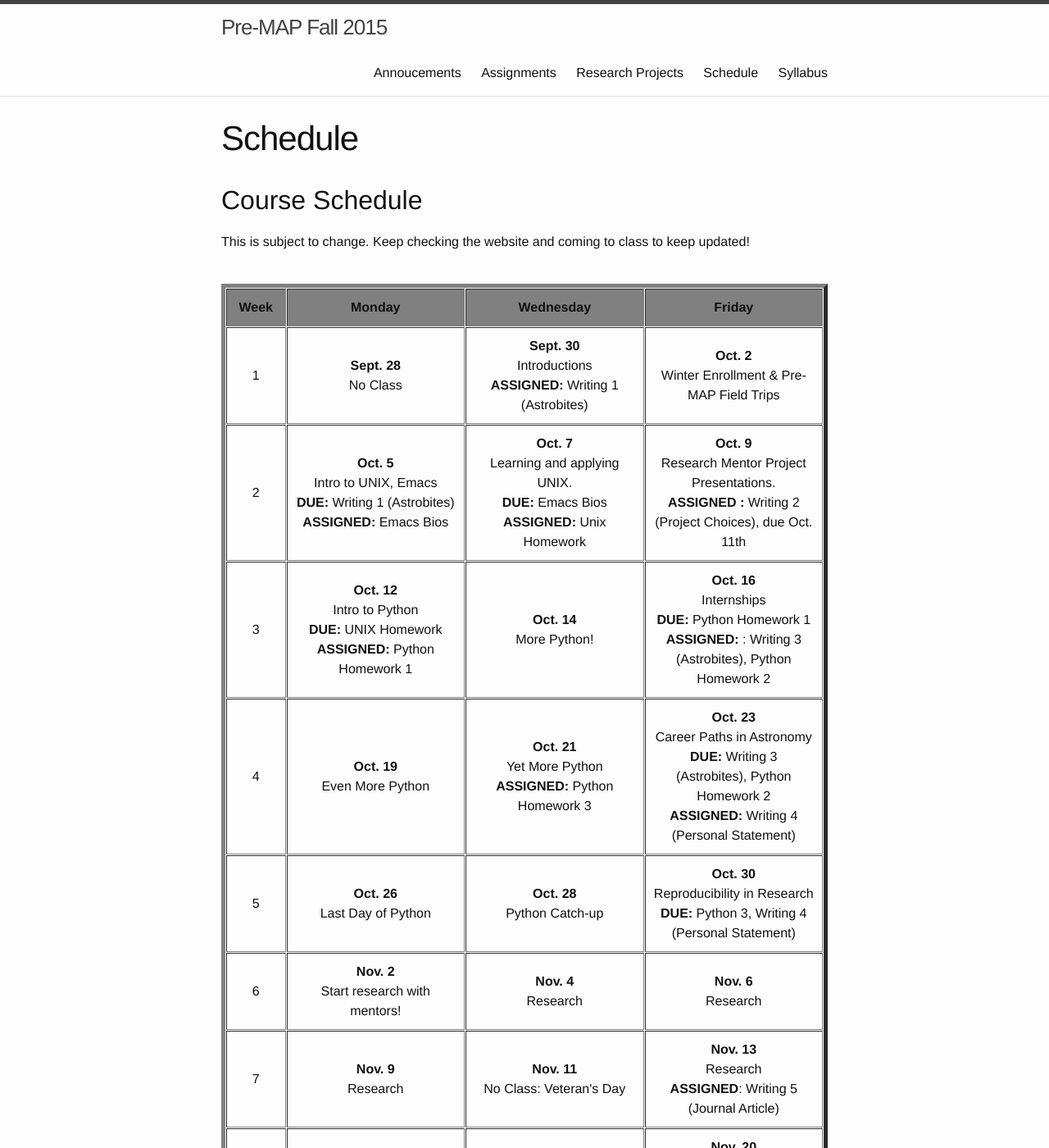
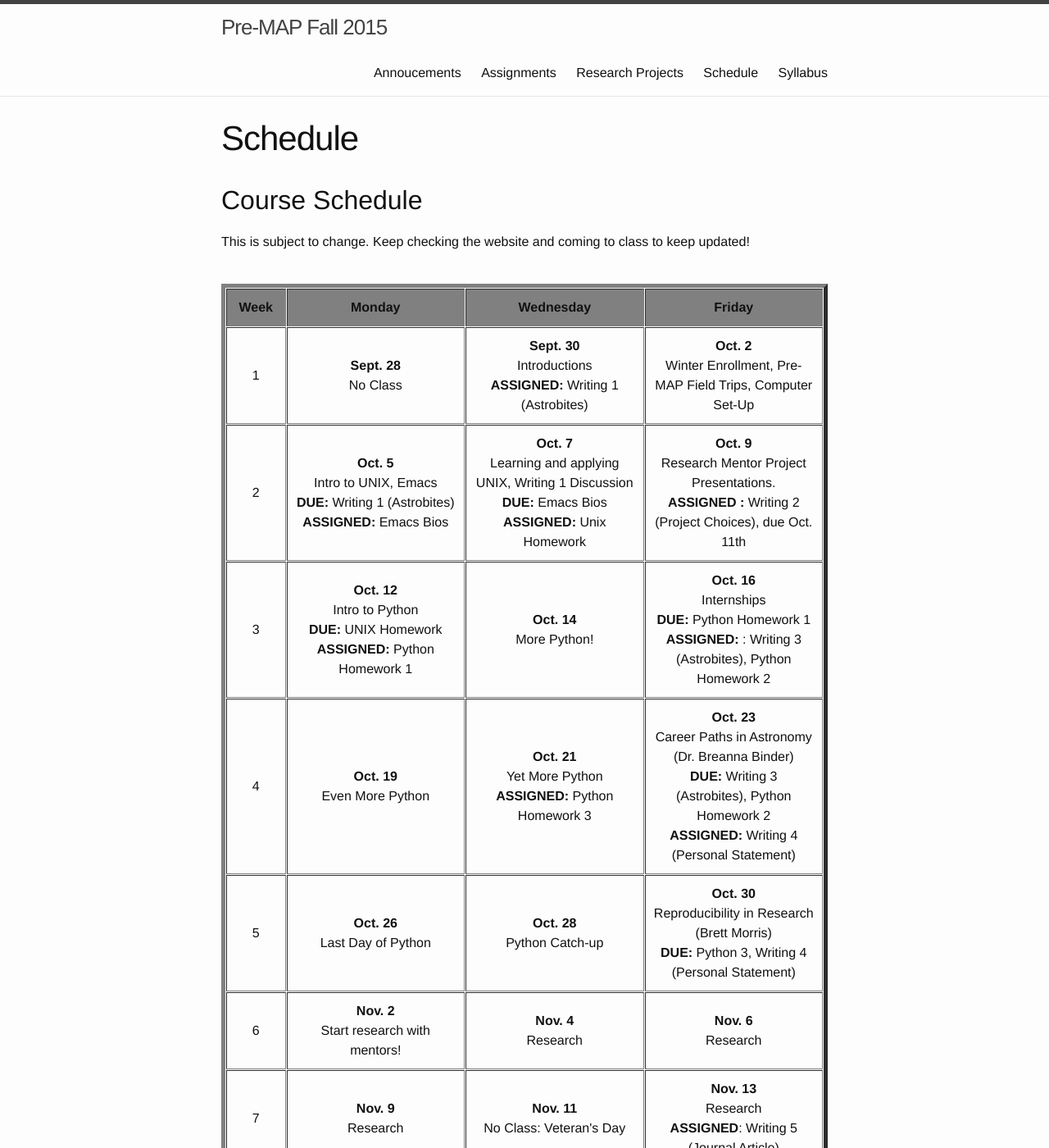
Before and after one commit to kgarofali/Pre-MAP, a Jekyll site: the page built from schedule.md, in a window 1280 px wide and 1400 px high. Shown: the whole window at 82% size. Built offline with Jekyll 4.4.1, drawn with Linux system fonts in a browser that asks for light colours; some of the changed text lies outside the part shown.

```diff
--- a/schedule.md
+++ b/schedule.md
@@ -21,12 +21,12 @@ This is subject to change. Keep checking the website and coming to class to keep
 <td>1</td>
 <td><b>Sept. 28</b><br> No Class</td>
 <td><b>Sept. 30</b><br> Introductions <br> <b>ASSIGNED:</b> Writing 1 (Astrobites)</td>
-<td><b>Oct. 2</b><br> Winter Enrollment & Pre-MAP Field Trips</td>
+<td><b>Oct. 2</b><br> Winter Enrollment, Pre-MAP Field Trips, Computer Set-Up</td>
 </tr>
 <tr align="center">
 <td>2</td>
 <td><b>Oct. 5</b><br> Intro to UNIX, Emacs <br> <b>DUE:</b> Writing 1 (Astrobites) <br> <b> ASSIGNED:</b> Emacs Bios</td>
-<td><b>Oct. 7</b><br> Learning and applying UNIX. <br> <b>DUE:</b> Emacs Bios <br> <b> ASSIGNED:</b> Unix Homework</td>
+<td><b>Oct. 7</b><br> Learning and applying UNIX, Writing 1 Discussion <br> <b>DUE:</b> Emacs Bios <br> <b> ASSIGNED:</b> Unix Homework</td>
 <td><b>Oct. 9</b><br> Research Mentor Project Presentations. <br> <b> ASSIGNED :</b> Writing 2 (Project Choices), due Oct. 11th</td>
 </tr>
 <tr align="center">
@@ -39,13 +39,13 @@ This is subject to change. Keep checking the website and coming to class to keep
 <td>4</td>
 <td><b>Oct. 19</b><br> Even More Python </td>
 <td><b>Oct. 21</b><br> Yet More Python <br> <b> ASSIGNED: </b>Python Homework 3</td>
-<td><b>Oct. 23</b><br> Career Paths in Astronomy <br> <b>DUE:</b> Writing 3 (Astrobites), Python Homework 2 <br> <b> ASSIGNED: </b> Writing 4 (Personal Statement)</td>
+<td><b>Oct. 23</b><br> Career Paths in Astronomy (Dr. Breanna Binder) <br> <b>DUE:</b> Writing 3 (Astrobites), Python Homework 2 <br> <b> ASSIGNED: </b> Writing 4 (Personal Statement)</td>
 </tr>
 <tr align="center">
 <td>5</td>
 <td><b>Oct. 26</b><br> Last Day of Python </td>
 <td><b>Oct. 28</b><br> Python Catch-up</td>
-<td><b>Oct. 30</b><br> Reproducibility in Research<br> <b>DUE:</b> Python 3, Writing 4 (Personal Statement)</td>
+<td><b>Oct. 30</b><br> Reproducibility in Research (Brett Morris)<br> <b>DUE:</b> Python 3, Writing 4 (Personal Statement)</td>
 </tr>
 <tr align="center">
 <td>6</td>
```
Also changed, not shown: other parts of schedule.md (+2 -2 lines), annoucements.md (+1 -1 lines), assignments.md (+1 -1 lines), 1 other file.
